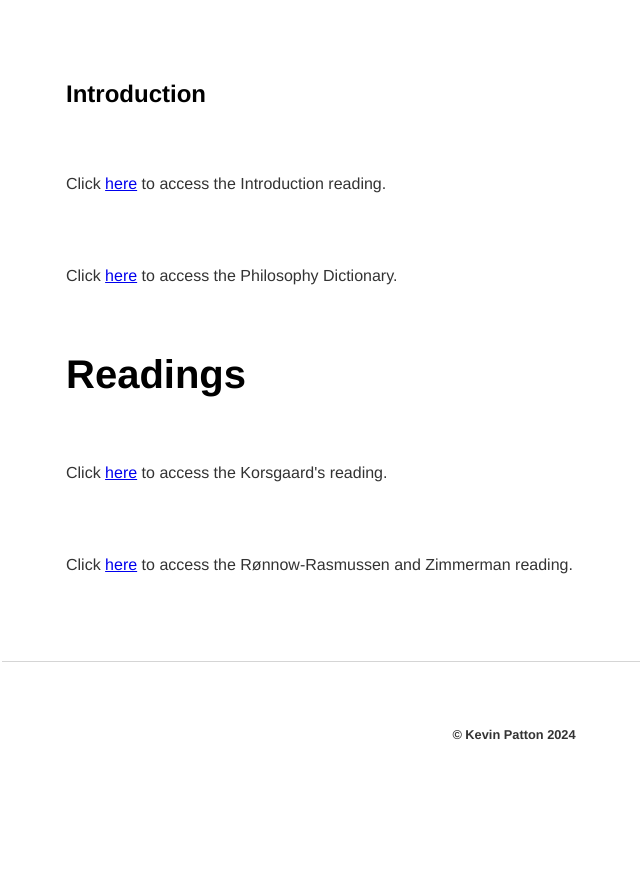
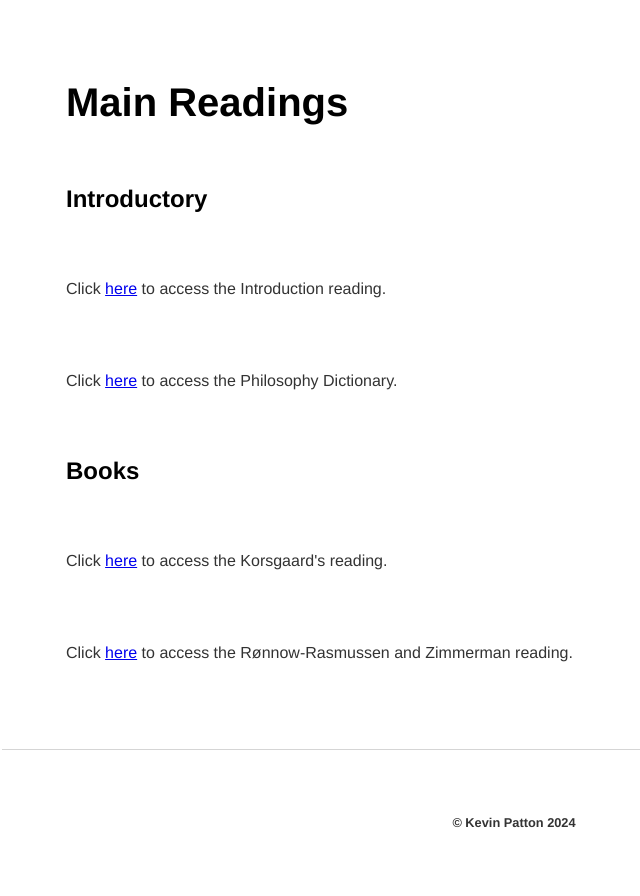
Before and after one commit to kevinjpatton/kevinjpatton.github.io, a Jekyll site: the page built from teaching/phil_3050/readings/index.html, in a window 1280 px wide. Shown: the part 348-1244 px from the top of the page, without its empty margins (126-766 px from the left). Built offline with Jekyll 4.4.1, drawn with Linux system fonts in a browser that asks for light colours; Markdown is read by kramdown in place of the engine named in the settings; before the commit the page ends 1156 px from its top, so only the background shows below that.

Commit message:
Update index.html

```diff
--- a/teaching/phil_3050/readings/index.html
+++ b/teaching/phil_3050/readings/index.html
@@ -2,9 +2,10 @@
 layout: 3050
 title: PHIL3050 - Readings
 ---
-<h2>Introduction</h2>
+<h1>Main Readings</h1>
+<h2>Introductory</h2>
 <p>Click <a href="/banda/Draft - How to Philosophize.pdf" target="_blank">here</a> to access the Introduction reading.</p>
 <p>Click <a href="/banda/Draft - Philosophabet.pdf" target="_blank">here</a> to access the Philosophy Dictionary.</p>
-<h1>Readings</h1>
+<h2>Books</h2>
 <p>Click <a href="/teaching/phil_3050/readings/Christine M. Korsgaard - The Sources of Normativity.pdf" target="_blank">here</a> to access the Korsgaard's reading.</p>
 <p>Click <a href="/teaching/phil_3050/readings/Toni Rønnow-Rasmussen and Michael J. Zimmerman - Recent Work on Intrinsic Value.pdf" target="_blank">here</a> to access the Rønnow-Rasmussen and Zimmerman reading.</p>
```
